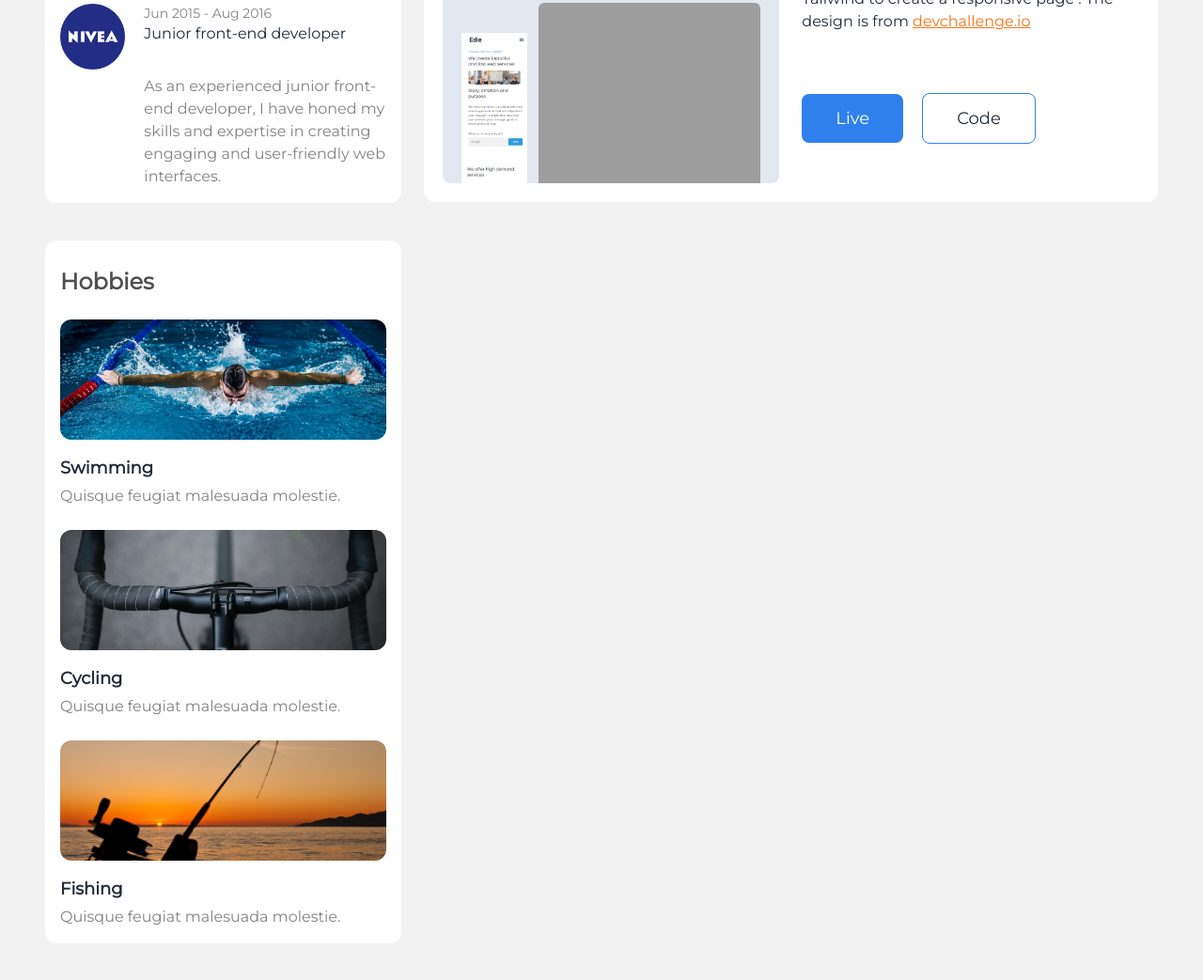
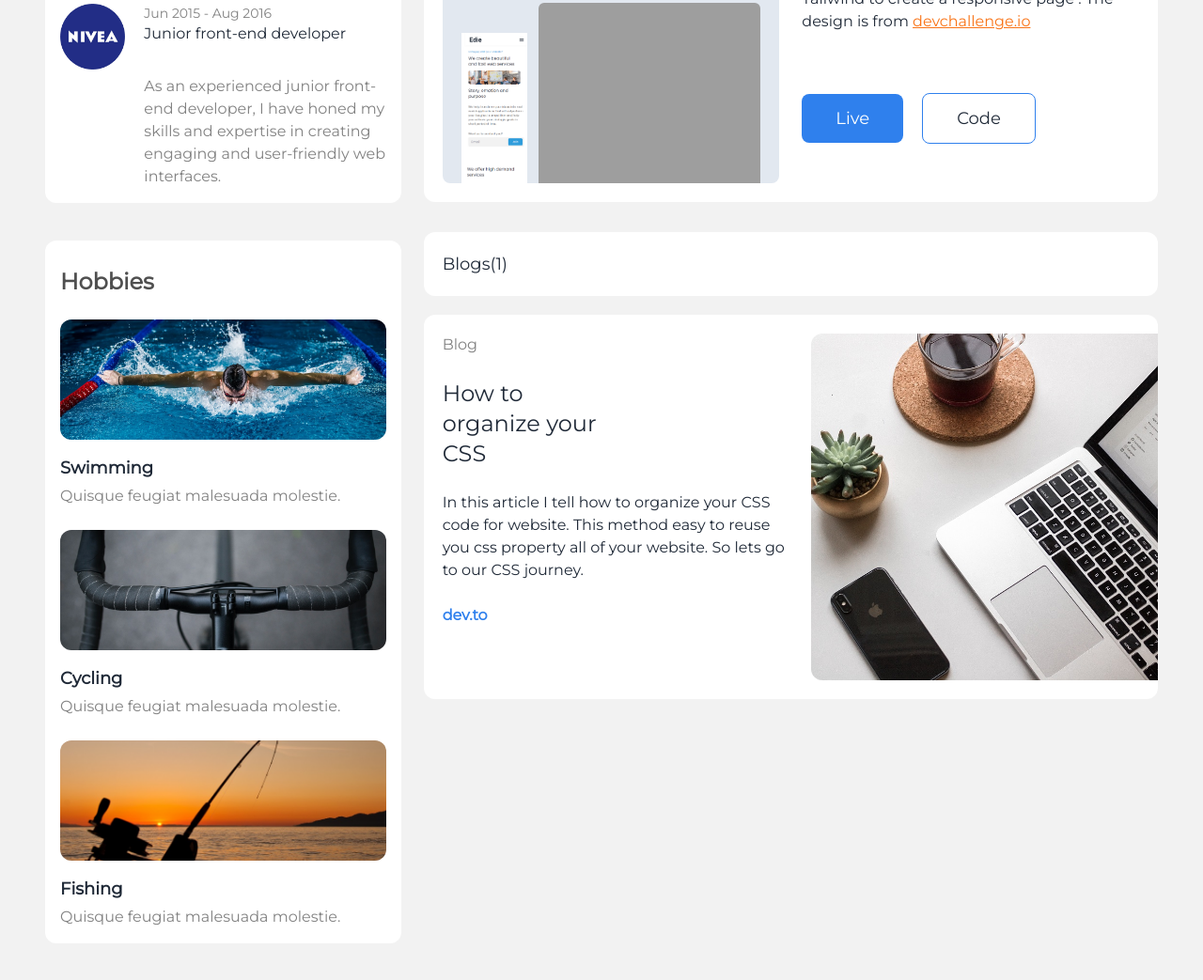
Before and after one commit to abuabdullah23/dev-challenge-08-portfolio, a plain HTML site: page index.html in a window 1280 px wide. Shown: the part 1485-2528 px from the top of the page at 94% size. Drawn offline with nearby package versions, Linux system fonts and the light colour scheme; grey boxes are pictures that could not be loaded.

Commit message:
Blog section completed

```diff
--- a/index.html
+++ b/index.html
@@ -343,12 +343,38 @@
             </div>
           </div>
 
-
         </div>
         <!-- Project Section End -->
 
+        <!-- Blog Section Start -->
+        <div class="grid grid-flow-row gap-5 mt-8">
+          <div class="w-full bg-white rounded-xl">
+            <h4 class="text-lg p-5">Blogs(1)</h4>
+          </div>
+          <!-- Blog 1 -->
+          <div class="w-full bg-white rounded-xl">
+            <div class="py-5 ps-5 grid grid-cols-1 lg:grid-cols-2 gap-6">
+              <div class="w-full">
+                <p class="text-secondary-gray text-base">Blog</p>
+                <h4 class="w-1/2 text-2xl my-6">How to organize your CSS</h4>
+                <p>In this article I tell how to organize your CSS code for website. This method easy to reuse you css
+                  property all of your website. So lets go to our CSS journey.</p>
+                <p class="text-[#2F80ED] font-semibold mt-6"><a href="">dev.to</a></p>
+              </div>
+
+              <div class="w-full">
+                <img class="rounded-l-xl" src="./images/blogs/blog1.jpg" alt="">
+              </div>
+            </div>
+          </div>
+
+        </div>
+        <!-- Blog Section End -->
+
+
       </div>
     </div>
+
   </section>
 </body>
 
```
Also changed, not shown: images/blogs/blog1.jpg (added).
